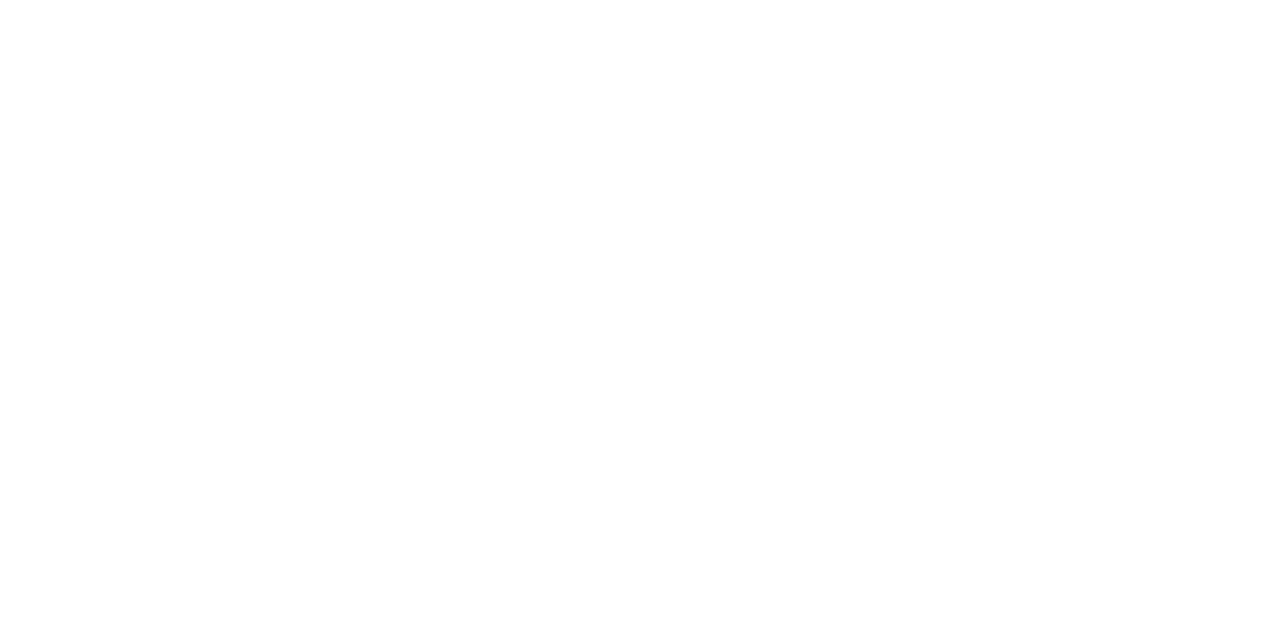
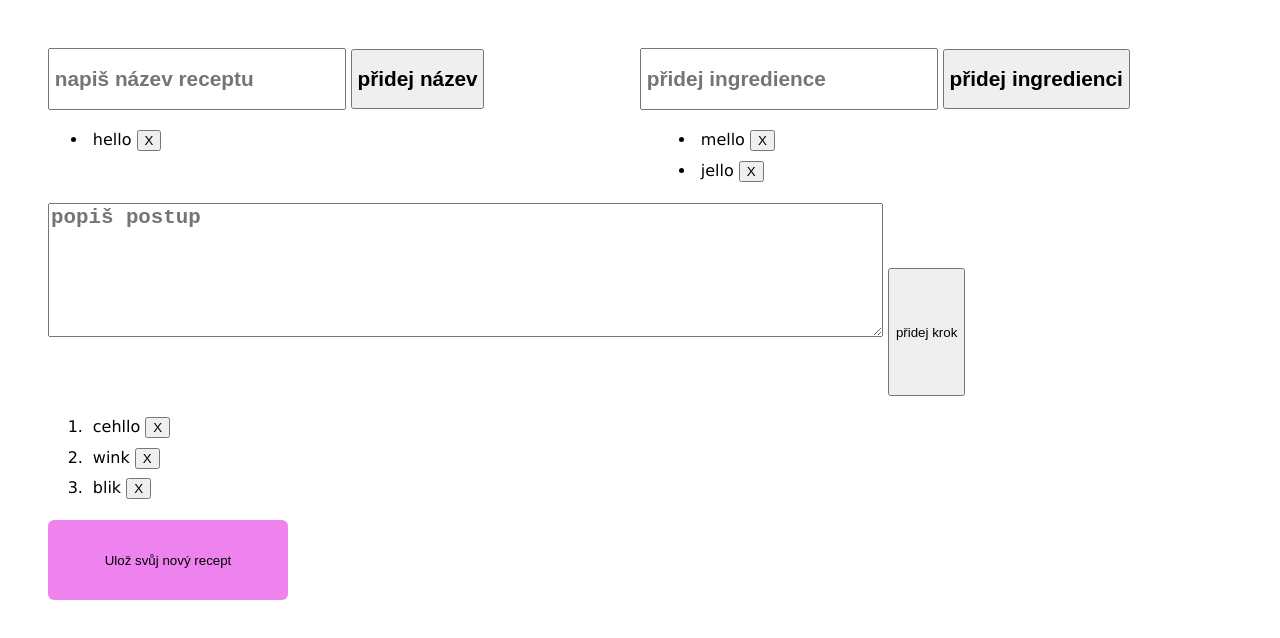
Before and after one commit to kowyzu/Recepty, a website built with Vite: page Recepty/index.html in a window 1280 px wide. Built offline with nearby package versions, Linux system fonts and the light colour scheme; some packages are replaced by stand-ins of ours; no server answers; the database is empty.

Commit message:
basic html and css structure for adding receipts

```diff
--- a/Recepty/index.html
+++ b/Recepty/index.html
@@ -9,6 +9,79 @@
     <title>Vite App</title>
   </head>
   <body>
+    <header>
+      <div class="addReceipt">
+        <form  class="addTitle" action="">
+          <input class="addReceiptInput" type="text" name="title" placeholder="napiš název receptu">
+          <button class="buttonAddTitle">přidej název</button>
+        </form>
+
+        <form  class="addIngredient" action="">
+          <input class="addReceiptInput" type="text" name="ingredients" placeholder="přidej ingredience">
+          <button class="buttonAddIngredient">přidej ingredienci</button>
+        </form>
+
+      </div>
+    </header>
+
+    <main>
+      <div class="writtenLists">
+
+        <div class="writtenTitle">
+          <ul>
+            <li>hello
+              <button class="deleteButton">X</button>
+            </li>
+          </ul>
+        </div>
+
+        <div class="writtenIngredients">
+          <ul>
+            <li>mello
+              <button class="deleteButton">X</button>
+            </li>
+            <li>
+              jello
+              <button class="deleteButton">X</button>
+            </li>
+          </ul>
+        </div>
+      </div>
+
+      <form  class="addProcess" action="">
+
+        <div class="stepInputWrapper">
+          <textarea class="addReceiptTextArea" name="steps" id="" placeholder="popiš postup"></textarea>
+          <button class="buttonAddStep">přidej krok</button>
+        </div>
+
+      </form>
+
+        <div class="writtenProcess">
+          <ol>
+            <li>cehllo
+              <button class="deleteButton">X</button>
+            </li>
+            <li>
+              wink
+              <button class="deleteButton">X</button>
+            </li>
+            <li>
+              blik
+              <button class="deleteButton">X</button>
+            </li>
+          </ol>
+        </div>
+
+
+
+    </main>
+
+    <footer>
+      <button class="saveReceiptButton">Ulož svůj nový recept</button>
+    </footer>
+
+
 
   </body>
 </html>
--- a/Recepty/package.json
+++ b/Recepty/package.json
@@ -10,5 +10,8 @@
   },
   "devDependencies": {
     "vite": "^6.0.5"
+  },
+  "dependencies": {
+    "@supabase/supabase-js": "^2.47.10"
   }
 }
--- a/Recepty/src/main.js
+++ b/Recepty/src/main.js
@@ -1 +1,32 @@
 console.log("hello from JS");
+
+import { createClient } from "@supabase/supabase-js";
+
+// Access environment variables
+const supabaseUrl = "https://bandgkogwpfcbuprjlce.supabase.co";
+
+const supabaseKey =
+  "eyJhbGciOiJIUzI1NiIsInR5cCI6IkpXVCJ9.eyJpc3MiOiJzdXBhYmFzZSIsInJlZiI6ImJhbmRna29nd3BmY2J1cHJqbGNlIiwicm9sZSI6ImFub24iLCJpYXQiOjE3MzUyMjYwODYsImV4cCI6MjA1MDgwMjA4Nn0.NLMW8IxkZ2q88PpCRcwJtmh6gRm-JxRrhF8iTxrCGVo";
+
+// Initialize Supabase client
+const supabase = createClient(supabaseUrl, supabaseKey);
+
+async function fetchData() {
+  const { data, error } = await supabase.from("Receipts").select();
+
+  if (error) {
+    console.error("Error fetching data:", error);
+    return;
+  }
+
+  console.log("Fetched data:", data);
+  receiptsData = data;
+}
+
+//////////////////
+//Main Programm //
+/////////////////
+let receiptsData = [];
+await fetchData();
+
+console.log(receiptsData);
--- a/Recepty/src/style.css
+++ b/Recepty/src/style.css
@@ -1,96 +1,88 @@
-:root {
-  font-family: Inter, system-ui, Avenir, Helvetica, Arial, sans-serif;
-  line-height: 1.5;
-  font-weight: 400;
-
-  color-scheme: light dark;
-  color: rgba(255, 255, 255, 0.87);
-  background-color: #242424;
-
-  font-synthesis: none;
-  text-rendering: optimizeLegibility;
-  -webkit-font-smoothing: antialiased;
-  -moz-osx-font-smoothing: grayscale;
+body {
+  padding: 3rem;
+  margin: 0rem auto;
+  font-family: 'Lucida Sans', 'Lucida Sans Regular', 'Lucida Grande', 'Lucida Sans Unicode', Geneva, Verdana, sans-serif;
 }
 
-a {
-  font-weight: 500;
-  color: #646cff;
-  text-decoration: inherit;
-}
-a:hover {
-  color: #535bf2;
+
+
+.addReceipt{
+  display: grid;
+  grid-template-columns: 1fr 1fr ;
+
 }
 
-body {
-  margin: 0;
-  display: flex;
-  place-items: center;
-  min-width: 320px;
-  min-height: 100vh;
+
+
+.addReceiptInput, .buttonAddTitle, .buttonAddIngredient {
+  height: 3rem;
+  padding: 0.3rem;
+  /* width: 20rem; */
+  font-size: 1.3rem;
+  font-weight: bolder;
 }
 
-h1 {
-  font-size: 3.2em;
-  line-height: 1.1;
+.buttonAddTitle, .buttonAddIngredient {
+  height: 60.06px;
 }
 
-#app {
-  max-width: 1280px;
+/* .buttonAddIngredient, .buttonAddTitle {
+  width: 7rem;
+  height: 3rem;
+} */
+
+
+
+.addReceiptTextArea {
+  height: 8rem;
+  width: 70%;
   margin: 0 auto;
-  padding: 2rem;
-  text-align: center;
+  font-size: 1.3rem;
+  font-weight: bolder;
 }
 
-.logo {
-  height: 6em;
-  padding: 1.5em;
-  will-change: filter;
-  transition: filter 300ms;
-}
-.logo:hover {
-  filter: drop-shadow(0 0 2em #646cffaa);
-}
-.logo.vanilla:hover {
-  filter: drop-shadow(0 0 2em #f7df1eaa);
+.saveReceiptButton {
+  background-color: violet;
+  height: 5rem;
+  width: 15rem;
+  border-radius: 6px 6px 6px 6px;
+  -moz-border-radius: 6px 6px 6px 6px;
+  -webkit-border-radius: 6px 6px 6px 6px;
+  border: 0px solid #000000;
 }
 
-.card {
-  padding: 2em;
+.writtenLists {
+  display: grid;
+  grid-template-columns: 1fr 1fr ;
+  gap: 2rem;
+
 }
 
-.read-the-docs {
-  color: #888;
+li {
+  padding: 0.3rem;
 }
 
-button {
-  border-radius: 8px;
-  border: 1px solid transparent;
-  padding: 0.6em 1.2em;
-  font-size: 1em;
-  font-weight: 500;
-  font-family: inherit;
-  background-color: #1a1a1a;
-  cursor: pointer;
-  transition: border-color 0.25s;
-}
-button:hover {
-  border-color: #646cff;
-}
-button:focus,
-button:focus-visible {
-  outline: 4px auto -webkit-focus-ring-color;
+.addProcess {
+
+  justify-content: center;
+  align-items: center;
+
 }
 
-@media (prefers-color-scheme: light) {
-  :root {
-    color: #213547;
-    background-color: #ffffff;
-  }
-  a:hover {
-    color: #747bff;
-  }
-  button {
-    background-color: #f9f9f9;
-  }
+.stepInputWrapper {
+  /* display: grid;
+  grid-template-columns: 1fr 1fr ; */
+  align-items: center;
+  justify-items: left;
+
 }
+
+.buttonAddStep {
+  height: 8rem;
+
+}
+
+.saveReceiptButton:hover {
+  background-color: blueviolet;
+  cursor: pointer;
+}
```
Also changed, not shown: 2 other files.
